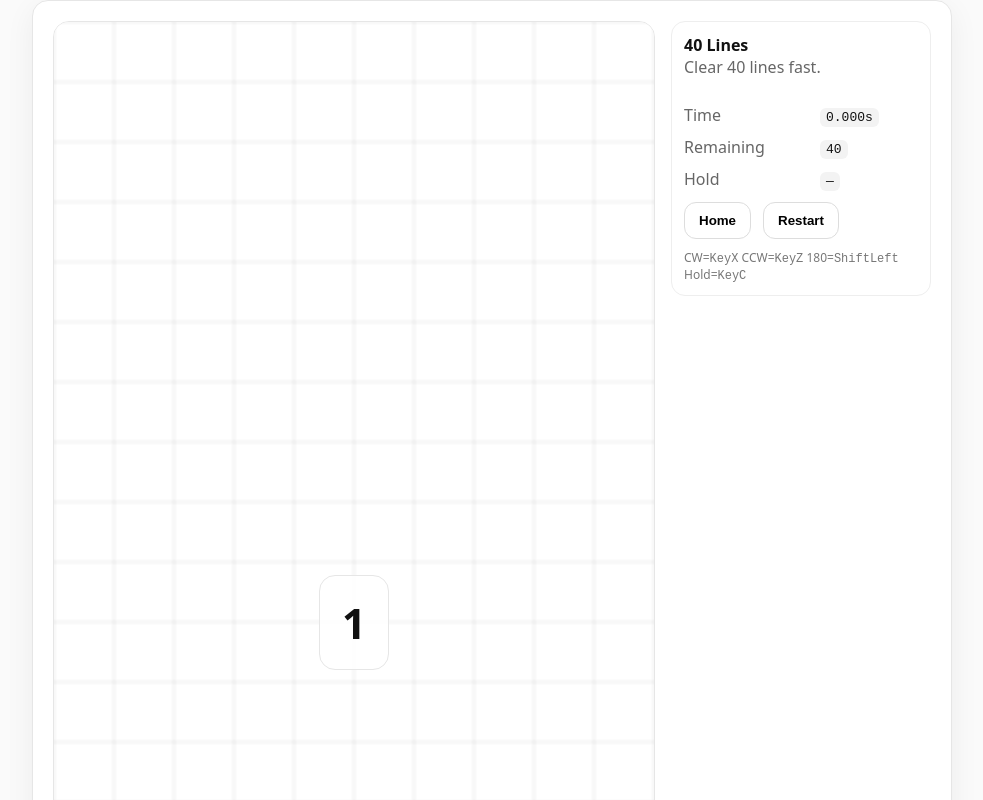
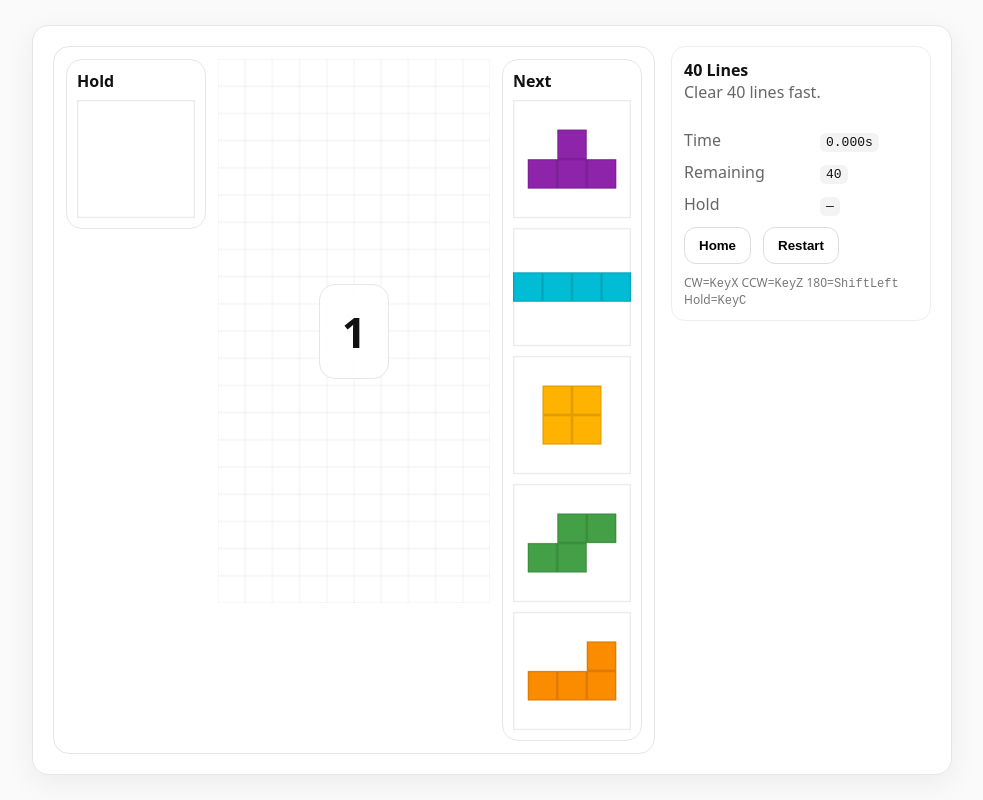
Before and after one commit to Brenlau9/tetris, a website built with Vite: page index.html in a window 1280 px wide. Both pictures are taken after a click on the button "Play". Shown: the top 800 px of the page, without its empty margins (148-1131 px from the left). Built offline with nearby package versions, Linux system fonts and the light colour scheme.

Commit message:
add hold space and next queue

```diff
--- a/src/game/Engine.ts
+++ b/src/game/Engine.ts
@@ -1,6 +1,12 @@
 import { Bag7 } from "./Bag7";
 import { Board } from "./Board";
-import { COUNTDOWN_SECONDS, GRAVITY_MS, LINES_TARGET, LOCK_DELAY_MS, SOFT_DROP_MS } from "./constants";
+import {
+  COUNTDOWN_SECONDS,
+  GRAVITY_MS,
+  LINES_TARGET,
+  LOCK_DELAY_MS,
+  SOFT_DROP_MS,
+} from "./constants";
 import type { ActivePiece, Rotation, Tetromino } from "./types";
 import { getKicks, getKicks180, rot180, rotCCW, rotCW } from "./Rotation";
 
@@ -30,6 +36,9 @@ export class Engine {
   hold: Tetromino | null = null;
   holdUsedThisTurn = false;
 
+  // NEW: visible queue (next 5)
+  queue: Tetromino[] = [];
+
   // timing
   private fallAcc = 0;
   private lockAcc = 0;
@@ -57,8 +66,12 @@ export class Engine {
 
     this.softDropDown = false;
 
+    // Initialize visible queue (next 5)
+    this.queue = [];
+    while (this.queue.length < 5) this.queue.push(this.bag.next());
+
+    // Spawn first piece (countdown shows board + piece, but no input/gravity)
     this.spawn();
-    // During countdown: input ignored and gravity disabled.
   }
 
   setSoftDrop(isDown: boolean) {
@@ -112,8 +125,12 @@ export class Engine {
   }
 
   // -------- actions --------
-  moveLeft() { this.tryMove(-1, 0); }
-  moveRight() { this.tryMove(1, 0); }
+  moveLeft() {
+    this.tryMove(-1, 0);
+  }
+  moveRight() {
+    this.tryMove(1, 0);
+  }
 
   hardDrop() {
     if (this.state !== "playing") return;
@@ -122,9 +139,15 @@ export class Engine {
     this.lockPiece(true);
   }
 
-  rotateCW() { this.tryRotate(rotCW(this.active.rot)); }
-  rotateCCW() { this.tryRotate(rotCCW(this.active.rot)); }
-  rotate180() { this.tryRotate180(); }
+  rotateCW() {
+    this.tryRotate(rotCW(this.active.rot));
+  }
+  rotateCCW() {
+    this.tryRotate(rotCCW(this.active.rot));
+  }
+  rotate180() {
+    this.tryRotate180();
+  }
 
   holdPiece() {
     if (this.state !== "playing") return;
@@ -149,25 +172,22 @@ export class Engine {
 
   // -------- internals --------
   private spawn(forcedType?: Tetromino) {
-    const type = forcedType ?? this.bag.next();
+    // Pull from visible queue unless forced (hold swap)
+    const type = forcedType ?? this.queue.shift()!;
+    while (this.queue.length < 5) this.queue.push(this.bag.next());
+
     const piece: ActivePiece = {
       type,
       rot: 0 as Rotation,
       x: 3,
-      y: 0, // includes hidden rows in board coordinates
+      y: 0,
     };
-
-    // In SRS, spawn is slightly different for some pieces; keep minimal.
-    // Place piece in hidden rows by shifting up.
-    piece.y = 0; // row 0 is top hidden row
-    // Align to hidden: we have HIDDEN_ROWS; visible starts at y=HIDDEN_ROWS.
-    // Using y=0 is fine because shapes are within 4x4.
 
     this.active = piece;
     this.holdUsedThisTurn = false;
     this.lockAcc = 0;
 
-    // Top-out condition: failed spawn placement -> go to start screen
+    // Top-out: failed spawn placement -> go to start screen
     if (!this.board.canPlace(this.active)) {
       this.state = "finished";
       this.events.onTopOut();
@@ -194,9 +214,12 @@ export class Engine {
     const kicks = getKicks(this.active.type, from, to);
 
     for (const k of kicks) {
-      const test = { ...this.active, rot: to, x: this.active.x + k.x, y: this.active.y - k.y };
-      // Note: SRS tables are traditionally in (x, y) with y positive up.
-      // Our board y increases downward, so subtract kick.y.
+      const test = {
+        ...this.active,
+        rot: to,
+        x: this.active.x + k.x,
+        y: this.active.y - k.y, // board y grows downward
+      };
       if (this.board.canPlace(test)) {
         this.active = test;
         this.lockAcc = 0;
@@ -212,7 +235,12 @@ export class Engine {
     const kicks = getKicks180(this.active.type);
 
     for (const k of kicks) {
-      const test = { ...this.active, rot: to, x: this.active.x + k.x, y: this.active.y - k.y };
+      const test = {
+        ...this.active,
+        rot: to,
+        x: this.active.x + k.x,
+        y: this.active.y - k.y,
+      };
       if (this.board.canPlace(test)) {
         this.active = test;
         this.lockAcc = 0;
@@ -239,7 +267,6 @@ export class Engine {
     this.lockAcc = 0;
     this.fallAcc = 0;
 
-    // Hard drop typically locks instantly; already done by calling lockPiece(true)
     void fromHardDrop;
   }
 
--- a/src/screens/GameScreen.ts
+++ b/src/screens/GameScreen.ts
@@ -1,4 +1,5 @@
-import type { Router, Screen } from "../router/Router";
+import type { Tetromino } from "../game/types";
+import { Router, type Screen } from "../router/Router";
 import { DEFAULT_KEYBINDS } from "../input/defaultKeybinds";
 import { loadKeybinds, loadRecords, saveRecords } from "../storage/Storage";
 import { InputManager } from "../input/InputManager";
@@ -8,8 +9,15 @@ import { SHAPES } from "../game/Pieces";
 
 export class GameScreen implements Screen {
   private root!: HTMLDivElement;
+
   private canvas!: HTMLCanvasElement;
   private ctx!: CanvasRenderingContext2D;
+
+  private holdCanvas!: HTMLCanvasElement;
+  private holdCtx!: CanvasRenderingContext2D;
+
+  private queueCanvas!: HTMLCanvasElement;
+  private queueCtx!: CanvasRenderingContext2D;
 
   private input!: InputManager;
   private engine!: Engine;
@@ -17,10 +25,10 @@ export class GameScreen implements Screen {
   private raf = 0;
   private last = 0;
 
+  constructor(privateRouter: Router) {
+    this.router = privateRouter;
+  }
   private router: Router;
-  constructor(router: Router) {
-    this.router = router;
-  }
 
   mount(container: HTMLElement) {
     const keybinds = loadKeybinds(DEFAULT_KEYBINDS);
@@ -30,9 +38,23 @@ export class GameScreen implements Screen {
 
     this.root.innerHTML = `
       <div class="gameLayout">
-        <div class="canvasWrap" style="position: relative;">
-          <canvas id="game"></canvas>
-          <div class="bigOverlay" id="overlay" style="display:none;"><div></div></div>
+        <div class="canvasWrap" style="position: relative; padding: 12px;">
+          <div class="boardRow">
+            <div class="previewBox">
+              <div class="previewTitle">Hold</div>
+              <canvas id="holdCanvas" class="previewCanvas"></canvas>
+            </div>
+
+            <div style="position: relative;">
+              <canvas id="game"></canvas>
+              <div class="bigOverlay" id="overlay" style="display:none;"><div></div></div>
+            </div>
+
+            <div class="previewBox">
+              <div class="previewTitle">Next</div>
+              <canvas id="queueCanvas" class="previewCanvas"></canvas>
+            </div>
+          </div>
         </div>
 
         <div class="sidebar">
@@ -43,7 +65,7 @@ export class GameScreen implements Screen {
             <div class="kv" style="grid-template-columns: 120px 1fr;">
               <div>Time</div><div><code id="time">0.000s</code></div>
               <div>Remaining</div><div><code id="rem">40</code></div>
-              <div>Hold</div><div><code id="hold">—</code></div>
+              <div>Hold</div><div><code id="holdText">—</code></div>
             </div>
             <div style="height: 12px"></div>
             <div class="row">
@@ -61,21 +83,36 @@ export class GameScreen implements Screen {
 
     container.appendChild(this.root);
 
-    // Canvas setup
+    const overlay = this.root.querySelector<HTMLDivElement>("#overlay")!;
+    const overlayText = overlay.querySelector("div")!;
+
+    // Main canvas setup
     this.canvas = this.root.querySelector<HTMLCanvasElement>("#game")!;
     this.canvas.width = COLS * CELL;
     this.canvas.height = VISIBLE_ROWS * CELL;
     this.ctx = this.canvas.getContext("2d")!;
 
-    const overlay = this.root.querySelector<HTMLDivElement>("#overlay")!;
-    const overlayText = overlay.querySelector("div")!;
+    // Hold preview canvas (4x4)
+    this.holdCanvas = this.root.querySelector<HTMLCanvasElement>("#holdCanvas")!;
+    this.holdCanvas.width = 4 * 24;
+    this.holdCanvas.height = 4 * 24;
+    this.holdCtx = this.holdCanvas.getContext("2d")!;
+
+    // Queue preview canvas (5 x 4x4 stacked with gaps)
+    this.queueCanvas = this.root.querySelector<HTMLCanvasElement>("#queueCanvas")!;
+    const cell = 24;
+    const blockH = 4 * cell;
+    const gap = 8;
+    this.queueCanvas.width = 4 * cell;
+    this.queueCanvas.height = 5 * (blockH + gap) - gap;
+    this.queueCtx = this.queueCanvas.getContext("2d")!;
 
     // Engine
     this.engine = new Engine({
       onFinish: (timeMs) => {
-        // record keeping
         const records = loadRecords();
         records.sprint40.completedRuns += 1;
+
         const best = records.sprint40.bestTimeMs;
         if (best === null || timeMs < best) {
           records.sprint40.bestTimeMs = timeMs;
@@ -83,12 +120,11 @@ export class GameScreen implements Screen {
         }
         saveRecords(records);
 
-        // show finish overlay, then user can go home/restart
         overlay.style.display = "grid";
         overlayText.textContent = formatMs(timeMs);
       },
       onTopOut: () => {
-        // Spec: topping out sends user to start screen (no game over screen)
+        // Spec: topping out returns to Start screen immediately
         this.router.go("start");
       },
       onTick: () => {
@@ -104,7 +140,7 @@ export class GameScreen implements Screen {
     this.input = new InputManager(keybinds);
     this.input.mount();
 
-    // Countdown rule: ignore input until GO
+    // Countdown: ignore input until GO
     this.input.setEnabled(false);
 
     this.input.bindHandlers({
@@ -116,7 +152,7 @@ export class GameScreen implements Screen {
       rotate180: () => this.engine.rotate180(),
       hold: () => this.engine.holdPiece(),
       restart: () => this.engine.restart(),
-      softDrop: () => {}, // handled as held
+      softDrop: () => {},
     });
 
     this.input.bindHeldHandlers({
@@ -147,18 +183,10 @@ export class GameScreen implements Screen {
     const dt = Math.min(50, t - this.last);
     this.last = t;
 
-    // Enable input only once countdown ends (spec)
     const shouldEnable = this.engine.state === "playing" || this.engine.state === "finished";
     this.input.setEnabled(shouldEnable);
 
     this.engine.update(dt);
-
-    // engine onTick renders; if not, render here as fallback:
-    if (!this.engine["events"]?.onTick) {
-      this.render();
-      this.updateHud();
-      this.updateOverlay();
-    }
 
     this.raf = requestAnimationFrame(this.loop);
   };
@@ -166,11 +194,11 @@ export class GameScreen implements Screen {
   private updateHud() {
     const timeEl = this.root.querySelector<HTMLSpanElement>("#time")!;
     const remEl = this.root.querySelector<HTMLSpanElement>("#rem")!;
-    const holdEl = this.root.querySelector<HTMLSpanElement>("#hold")!;
+    const holdText = this.root.querySelector<HTMLSpanElement>("#holdText")!;
 
     timeEl.textContent = formatMs(this.engine.timeMs);
     remEl.textContent = String(this.engine.getLinesRemaining());
-    holdEl.textContent = this.engine.hold ?? "—";
+    holdText.textContent = this.engine.hold ?? "—";
   }
 
   private updateOverlay() {
@@ -184,7 +212,6 @@ export class GameScreen implements Screen {
     }
 
     if (this.engine.state === "finished") {
-      // if finished by win, overlay already shows time from onFinish
       overlay.style.display = "grid";
       return;
     }
@@ -224,7 +251,7 @@ export class GameScreen implements Screen {
       }
     }
 
-    // Minimal grid lines (optional): comment out if you want ultra minimal
+    // Minimal grid lines (optional)
     ctx.strokeStyle = "rgba(0,0,0,0.06)";
     for (let x = 0; x <= COLS; x++) {
       ctx.beginPath();
@@ -238,6 +265,42 @@ export class GameScreen implements Screen {
       ctx.lineTo(COLS * CELL, y * CELL);
       ctx.stroke();
     }
+
+    // NEW: render hold + queue previews
+    this.renderHoldPreview();
+    this.renderQueuePreview();
+  }
+
+  private renderHoldPreview() {
+    const ctx = this.holdCtx;
+    ctx.clearRect(0, 0, this.holdCanvas.width, this.holdCanvas.height);
+    ctx.fillStyle = "#fff";
+    ctx.fillRect(0, 0, this.holdCanvas.width, this.holdCanvas.height);
+
+    if (!this.engine.hold) {
+      drawEmptyPreview(ctx, this.holdCanvas.width, this.holdCanvas.height);
+      return;
+    }
+
+    drawPreviewPiece(ctx, this.engine.hold, 0, 0, 24);
+  }
+
+  private renderQueuePreview() {
+    const ctx = this.queueCtx;
+    ctx.clearRect(0, 0, this.queueCanvas.width, this.queueCanvas.height);
+    ctx.fillStyle = "#fff";
+    ctx.fillRect(0, 0, this.queueCanvas.width, this.queueCanvas.height);
+
+    const cell = 24;
+    const blockH = 4 * cell;
+    const gap = 8;
+
+    for (let i = 0; i < 5; i++) {
+      const t = this.engine.queue[i];
+      const y = i * (blockH + gap);
+      if (!t) continue;
+      drawPreviewPiece(ctx, t, 0, y, cell);
+    }
   }
 }
 
@@ -250,7 +313,58 @@ function drawCell(ctx: CanvasRenderingContext2D, x: number, y: number, colorInde
 }
 
 function pieceColorIndex(t: string): number {
-  return ({ I:1, O:2, T:3, S:4, Z:5, J:6, L:7 } as any)[t] ?? 1;
+  return ({ I: 1, O: 2, T: 3, S: 4, Z: 5, J: 6, L: 7 } as any)[t] ?? 1;
+}
+
+function drawEmptyPreview(ctx: CanvasRenderingContext2D, w: number, h: number) {
+  ctx.strokeStyle = "rgba(0,0,0,0.08)";
+  ctx.strokeRect(0.5, 0.5, w - 1, h - 1);
+}
+
+function drawPreviewPiece(
+  ctx: CanvasRenderingContext2D,
+  type: Tetromino,
+  ox: number,
+  oy: number,
+  cell: number
+) {
+  const blocks = SHAPES[type][0];
+
+  // compute bounding box so we can center
+  let minX = Infinity, maxX = -Infinity, minY = Infinity, maxY = -Infinity;
+  for (const b of blocks) {
+    minX = Math.min(minX, b.x);
+    maxX = Math.max(maxX, b.x);
+    minY = Math.min(minY, b.y);
+    maxY = Math.max(maxY, b.y);
+  }
+
+  const boxW = (maxX - minX + 1) * cell;
+  const boxH = (maxY - minY + 1) * cell;
+
+  const areaW = 4 * cell;
+  const areaH = 4 * cell;
+
+  const startX = ox + Math.floor((areaW - boxW) / 2);
+  const startY = oy + Math.floor((areaH - boxH) / 2);
+
+  const colorIndex = pieceColorIndex(type);
+
+  // frame
+  ctx.strokeStyle = "rgba(0,0,0,0.08)";
+  ctx.strokeRect(ox + 0.5, oy + 0.5, areaW - 1, areaH - 1);
+
+  const colors = ["#0000", "#00bcd4", "#ffb300", "#8e24aa", "#43a047", "#e53935", "#1e88e5", "#fb8c00"];
+
+  for (const b of blocks) {
+    const x = startX + (b.x - minX) * cell;
+    const y = startY + (b.y - minY) * cell;
+
+    ctx.fillStyle = colors[colorIndex] ?? "#111";
+    ctx.fillRect(x, y, cell, cell);
+    ctx.strokeStyle = "rgba(0,0,0,0.12)";
+    ctx.strokeRect(x + 0.5, y + 0.5, cell - 1, cell - 1);
+  }
 }
 
 function formatMs(ms: number): string {
--- a/src/style.css
+++ b/src/style.css
@@ -111,3 +111,29 @@ canvas {
   font-size: 12px;
   color: #777;
 }
+
+/* NEW: Hold/Queue layout next to board */
+.boardRow {
+  display: grid;
+  grid-template-columns: 140px 1fr 140px;
+  gap: 12px;
+  align-items: start;
+}
+
+.previewBox {
+  border: 1px solid #e6e6e6;
+  border-radius: 16px;
+  background: #fff;
+  padding: 10px;
+}
+
+.previewTitle {
+  font-weight: 700;
+  margin: 0 0 8px;
+}
+
+.previewCanvas {
+  width: 100%;
+  height: auto;
+  display: block;
+}
```
